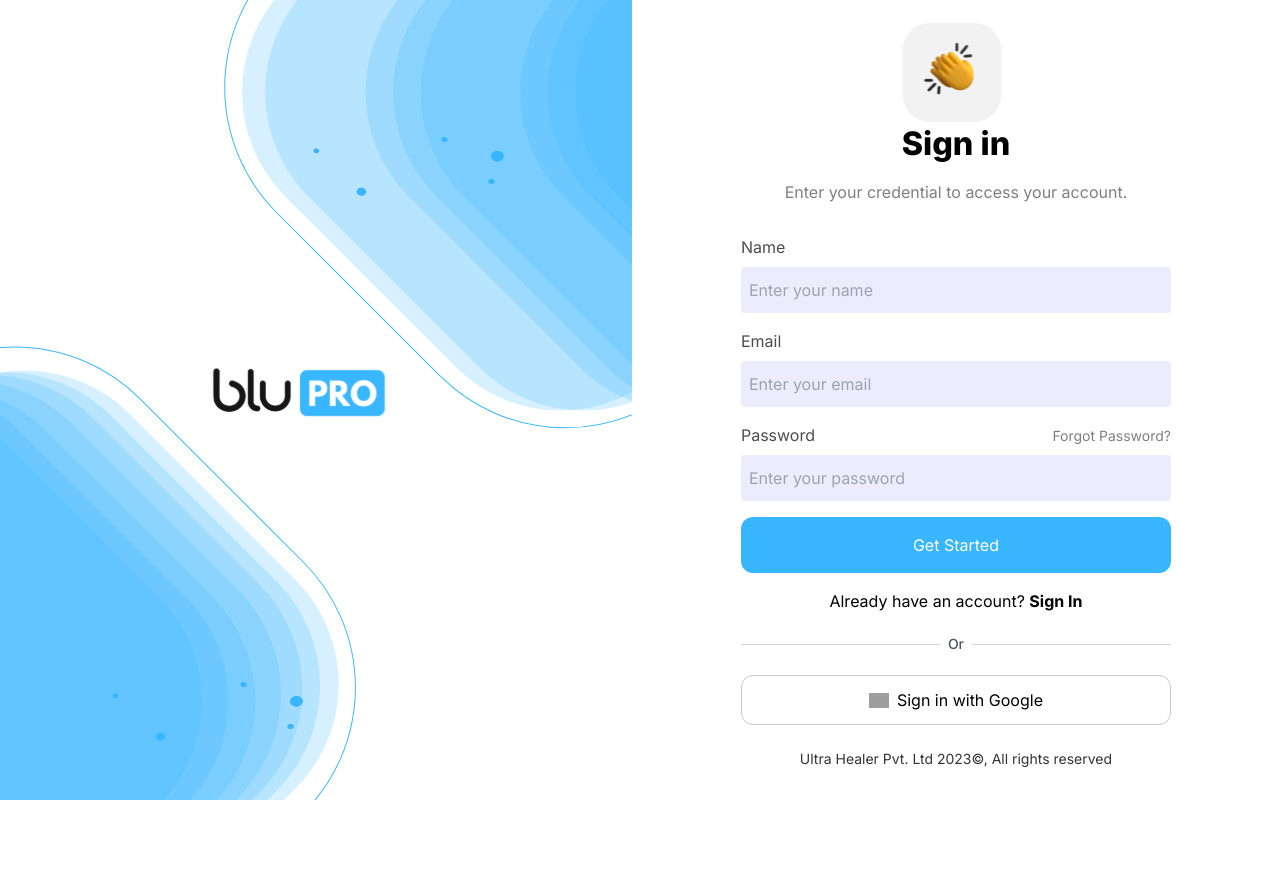
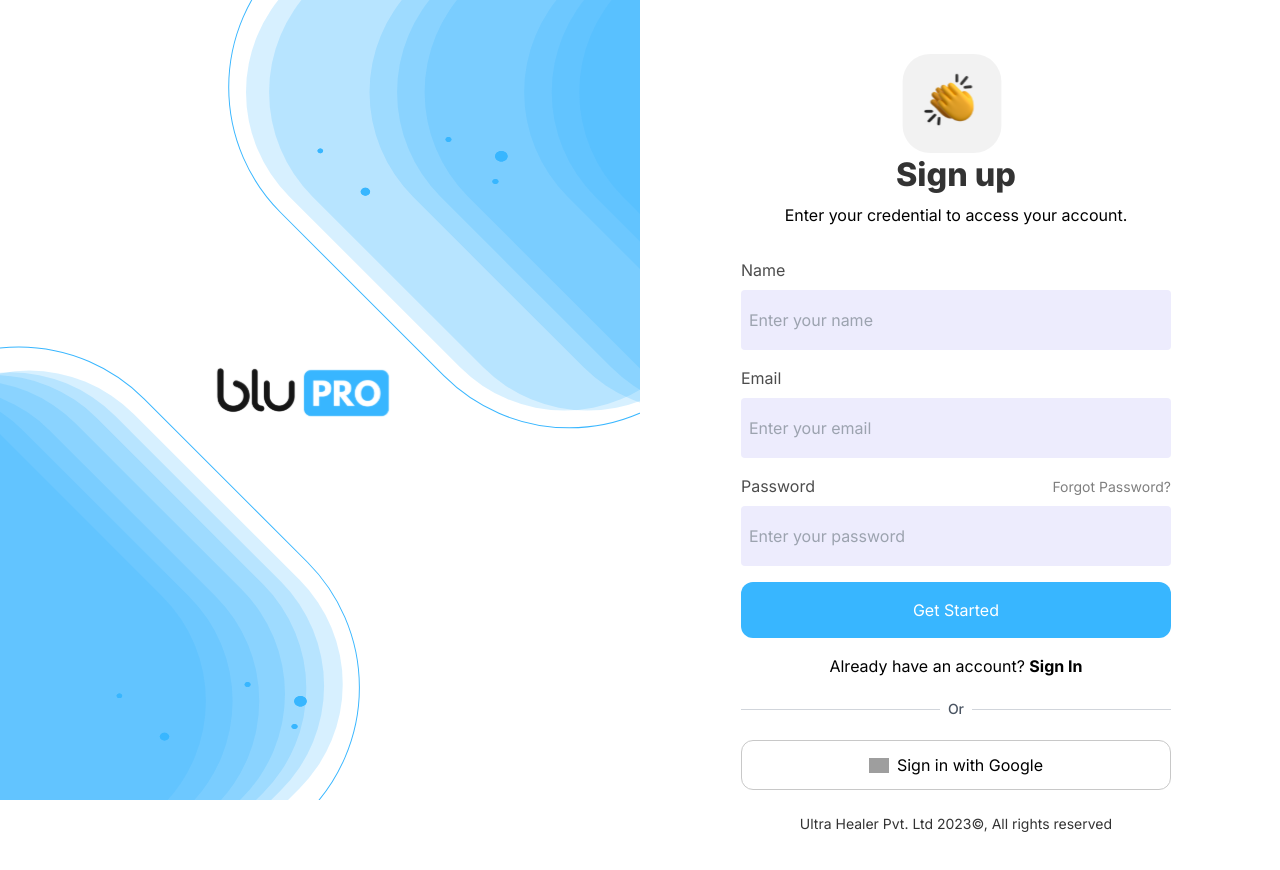
Before and after one commit to fareedjaved203/blupro, a Next.js app: page /signup in a window 1280 px wide. Shown: the top 870 px of the page. Before the commit the page ends 825 px from the top, so only its background shows below. Built offline with nearby package versions, Linux system fonts and the light colour scheme; grey boxes are pictures that could not be loaded.

Commit message:
converted special characters to ascii

```diff
--- a/app/(auth)/layout.js
+++ b/app/(auth)/layout.js
@@ -4,7 +4,8 @@ import Image from "next/image";
 const AuthLayout = ({ children }) => {
   return (
     <div className=" h-screen w-full flex flex-col md:flex-row items-center justify-center font-mulish">
-      <div className="w-full h-full relative hidden md:block">
+      <div className="w-full min-h-screen relative hidden md:block">
+        <div className="w-1/2 h-full fixed left-0">
           <Image
             src="/auth-img.svg"
             alt="logo icon"
@@ -12,6 +13,7 @@ const AuthLayout = ({ children }) => {
             objectFit="cover"
             className="object-cover"
           />
+        </div>
       </div>
 
       <div className="bg-white w-full p-4 flex items-center justify-center mt-4">
--- a/app/(auth)/login/page.js
+++ b/app/(auth)/login/page.js
@@ -26,14 +26,15 @@ const Login = () => {
               fontWeight: 800,
               fontSize: "32.36px",
               lineHeight: "35.6px",
+              color: "#333333",
             }}
           >
             Sign in
           </div>
           <div
-            className="my-3 pt-4"
+            className="pt-2"
             style={{
-              color: "rgba(0, 0, 0, 0.5)",
+              color: "##828282",
               fontSize: "16px",
               lineHeight: "22px",
               letterSpacing: "3%",
--- a/app/(auth)/signup/page.js
+++ b/app/(auth)/signup/page.js
@@ -12,7 +12,7 @@ const Signup = () => {
   const [loading, setLoading] = useState(false);
   return (
     <>
-      <div className="mb-4">
+      <div className="lg:mt-24 xl:mt-18">
         <div className="text-2xl mb-4 flex items-center flex-col space-y-1">
           <Image
             src="/hands.svg"
@@ -27,14 +27,15 @@ const Signup = () => {
               fontWeight: 800,
               fontSize: "32.36px",
               lineHeight: "35.6px",
+              color: "#333333",
             }}
           >
-            Sign in
+            Sign up
           </div>
           <div
-            className="my-3 pt-4"
+            className="pt-2"
             style={{
-              color: "rgba(0, 0, 0, 0.5)",
+              color: "##828282",
               fontSize: "16px",
               lineHeight: "22px",
               letterSpacing: "3%",
@@ -62,7 +63,7 @@ const Signup = () => {
           className="w-full pl-2 rounded login-input"
           style={{
             backgroundColor: "rgba(76, 73, 237, 0.1)",
-            height: "46px",
+            height: "60px",
           }}
         />
 
@@ -83,7 +84,7 @@ const Signup = () => {
           className="w-full pl-2 rounded login-input"
           style={{
             backgroundColor: "rgba(76, 73, 237, 0.1)",
-            height: "46px",
+            height: "60px",
           }}
         />
 
@@ -116,7 +117,7 @@ const Signup = () => {
           className="w-full pl-2 rounded login-input"
           style={{
             backgroundColor: "rgba(76, 73, 237, 0.1)",
-            height: "46px",
+            height: "60px",
           }}
         />
 
```
Lines whose indentation alone changed are shown as unchanged.
